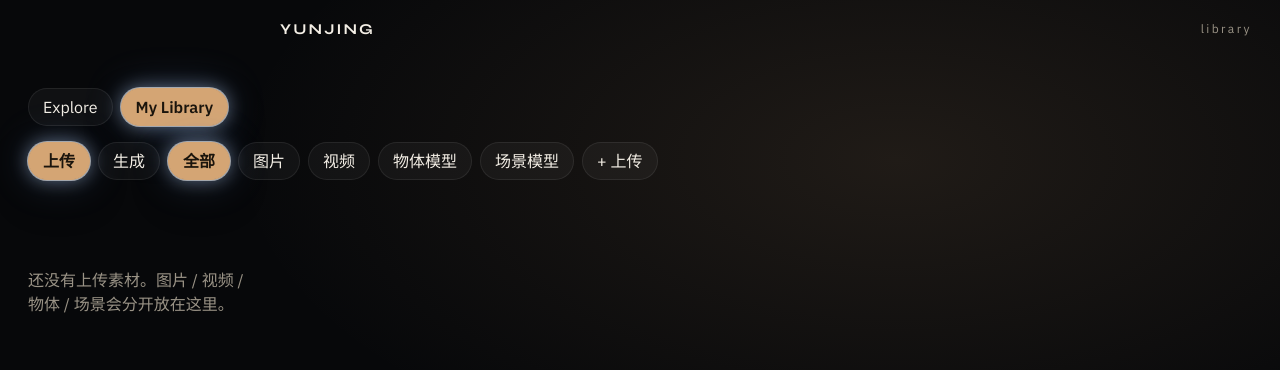
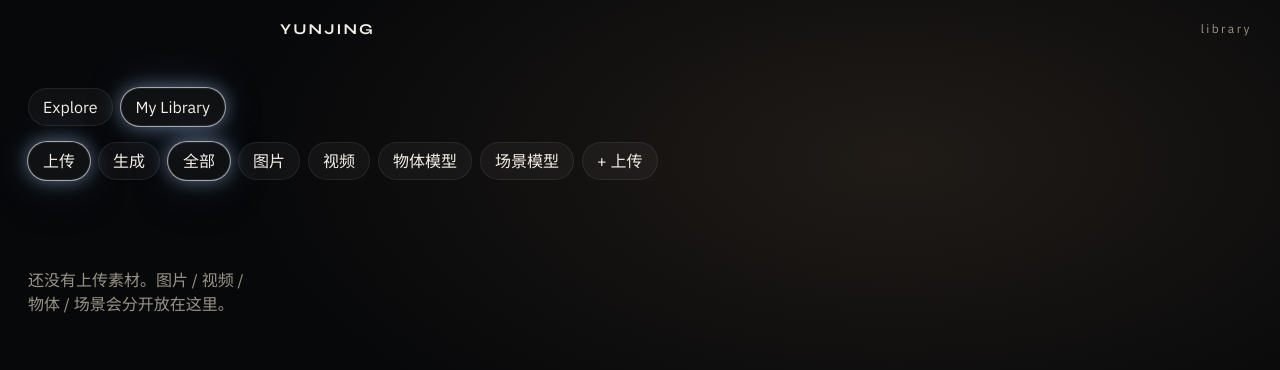
Before and after one commit to cassini123/camerobot, a Next.js app: page /yunjing/library in a window 1280 px wide. Both pictures are taken after a click on the button "My Library". Shown: the top 370 px of the page. Built offline with nearby package versions, Linux system fonts and the light colour scheme.

Commit message:
Use composer-style glow on Library tab chips instead of gold fill.
Co-authored-by: cassini123 <cassini123@users.noreply.github.com>

```diff
--- a/components/LibraryPage.tsx
+++ b/components/LibraryPage.tsx
@@ -46,14 +46,14 @@ export function LibraryPage() {
       <div className="lib-toolbar">
         <button
           type="button"
-          className={section === "explore" ? "btn primary gemini-glow" : "btn"}
+          className={section === "explore" ? "btn gemini-glow" : "btn"}
           onClick={() => setSection("explore")}
         >
           Explore
         </button>
         <button
           type="button"
-          className={section === "mine" ? "btn primary gemini-glow" : "btn"}
+          className={section === "mine" ? "btn gemini-glow" : "btn"}
           onClick={() => setSection("mine")}
         >
           My Library
@@ -91,14 +91,14 @@ export function LibraryPage() {
           <div className="lib-toolbar lib-toolbar-sub">
             <button
               type="button"
-              className={mineSource === "upload" ? "btn primary gemini-glow" : "btn"}
+              className={mineSource === "upload" ? "btn gemini-glow" : "btn"}
               onClick={() => setMineSource("upload")}
             >
               上传
             </button>
             <button
               type="button"
-              className={mineSource === "generated" ? "btn primary gemini-glow" : "btn"}
+              className={mineSource === "generated" ? "btn gemini-glow" : "btn"}
               onClick={() => setMineSource("generated")}
             >
               生成
@@ -107,7 +107,7 @@ export function LibraryPage() {
               <button
                 key={item.id}
                 type="button"
-                className={kind === item.id ? "btn primary gemini-glow" : "btn"}
+                className={kind === item.id ? "btn gemini-glow" : "btn"}
                 onClick={() => setKind(item.id)}
               >
                 {item.label}
```
